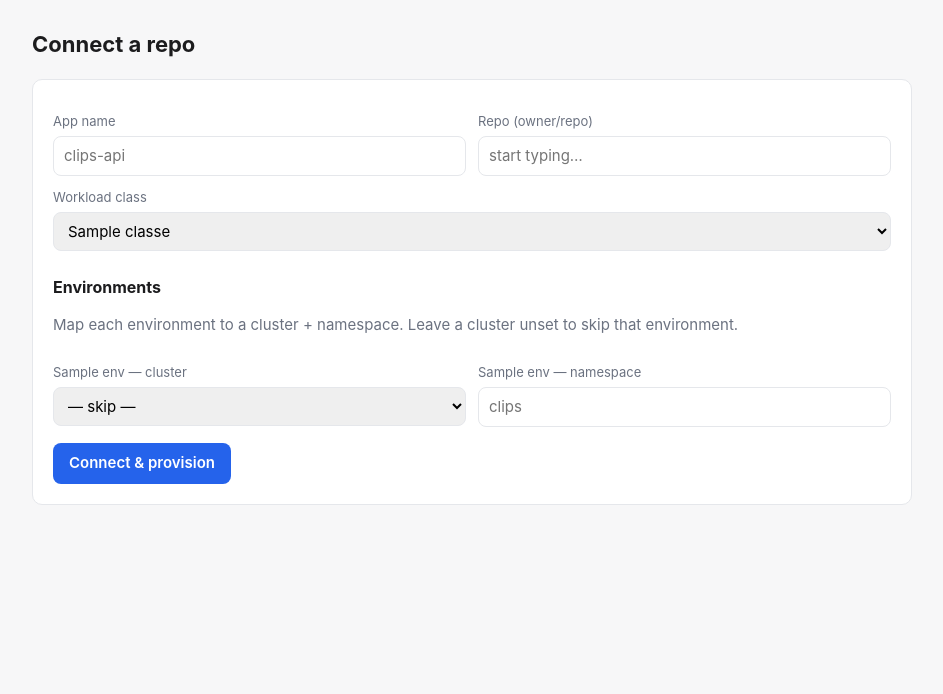
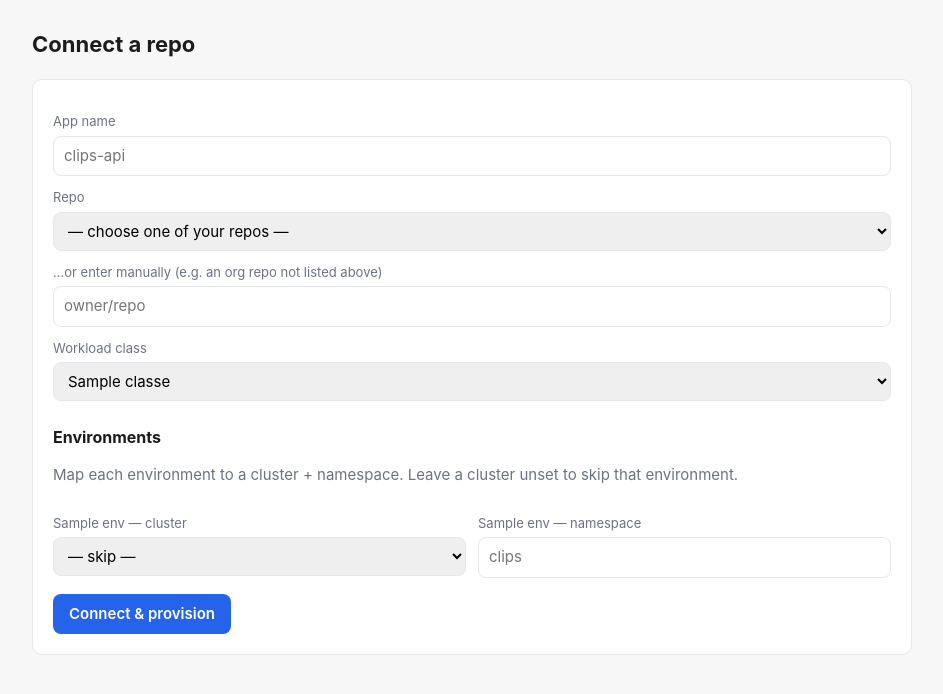
Before and after one commit to tenishai/gojira, a FastAPI app: template gojira/web/templates/connect.html in a window 1280 px wide. Shown: the part 56-750 px from the top of the page, without its empty margins (168-1111 px from the left). Run offline with FastAPI, Linux system fonts and the light colour scheme; the template is opened without the code that fills it: most values are stand-ins (such as "Sample title", 1, 10 or a date in 2020).

Commit message:
feat(web): repo dropdown + web-first class order + connect validation
- Repo field is now an explicit <select> of the operator's repos (a datalist
  read as a plain text box), with a manual override input for org repos.
- Workload class follows the canonical order (web first) instead of alphabetical
  (which defaulted to cron).
- Connect validates repo + at least one mapped env, surfacing a friendly error
  instead of a 500. 89 tests green.

```diff
--- a/gojira/web/__init__.py
+++ b/gojira/web/__init__.py
@@ -78,21 +78,26 @@ def create_app(
         return RedirectResponse("/clusters", status_code=303)
 
     @app.get("/connect", response_class=HTMLResponse)
-    def connect_form(request: Request, session: Session = Depends(get_session)):
+    def connect_form(request: Request, session: Session = Depends(get_session), error: str = ""):
         return TEMPLATES.TemplateResponse(
             request,
             "connect.html",
             {
                 "clusters": service.list_clusters(session),
                 "repos": service.list_repos(request.app.state.clients.github),
-                "classes": sorted(WORKLOAD_CLASSES),
+                "classes": list(WORKLOAD_CLASSES),  # canonical order: web first
                 "env_names": request.app.state.config.defaults.environments,
+                "error": error,
             },
         )
 
     @app.post("/connect")
     async def connect(request: Request, session: Session = Depends(get_session)):
         form = await request.form()
+        # repo: dropdown choice, overridden by a manual entry if the operator typed one
+        repo = (form.get("repo_manual") or "").strip() or (form.get("repo_select") or "").strip()
+        if not repo:
+            return RedirectResponse("/connect?error=pick+a+repo", status_code=303)
         env_names = request.app.state.config.defaults.environments
         env_map: dict[str, tuple[int, str]] = {}
         for env in env_names:
@@ -100,10 +105,12 @@ def create_app(
             namespace = (form.get(f"namespace_{env}") or "").strip()
             if cluster_id and namespace:
                 env_map[env] = (int(cluster_id), namespace)
+        if not env_map:
+            return RedirectResponse("/connect?error=map+at+least+one+environment", status_code=303)
         app_obj = service.connect_app(
             session,
             name=form["name"],
-            repo_full_name=form["repo_full_name"],
+            repo_full_name=repo,
             workload_class=form["workload_class"],
             env_map=env_map,
         )
--- a/gojira/web/templates/connect.html
+++ b/gojira/web/templates/connect.html
@@ -2,20 +2,23 @@
 {% block title %}Connect repo · Gojira{% endblock %}
 {% block content %}
   <h1>Connect a repo</h1>
+  {% if error %}<div class="card err">{{ error }}</div>{% endif %}
   {% if not clusters %}
   <div class="card muted">Register at least one <a href="/clusters">cluster</a> first.</div>
   {% else %}
   <div class="card">
     <form class="stack" method="post" action="/connect">
-      <div class="row">
-        <div><label>App name</label><input name="name" placeholder="clips-api" required></div>
-        <div>
-          <label>Repo (owner/repo)</label>
-          <input name="repo_full_name" list="repos" placeholder="start typing…" autocomplete="off" required>
-          <datalist id="repos">
-            {% for r in repos %}<option value="{{ r }}">{% endfor %}</datalist>
-        </div>
-      </div>
+      <label>App name</label>
+      <input name="name" placeholder="clips-api" required>
+
+      <label>Repo</label>
+      <select name="repo_select">
+        <option value="">— choose one of your repos —</option>
+        {% for r in repos %}<option value="{{ r }}">{{ r }}</option>{% endfor %}
+      </select>
+      <label class="muted">…or enter manually (e.g. an org repo not listed above)</label>
+      <input name="repo_manual" placeholder="owner/repo" autocomplete="off">
+
       <label>Workload class</label>
       <select name="workload_class">
         {% for c in classes %}<option value="{{ c }}">{{ c }}</option>{% endfor %}
```
Also changed, not shown: tests/test_web.py (+3 -3 lines).
